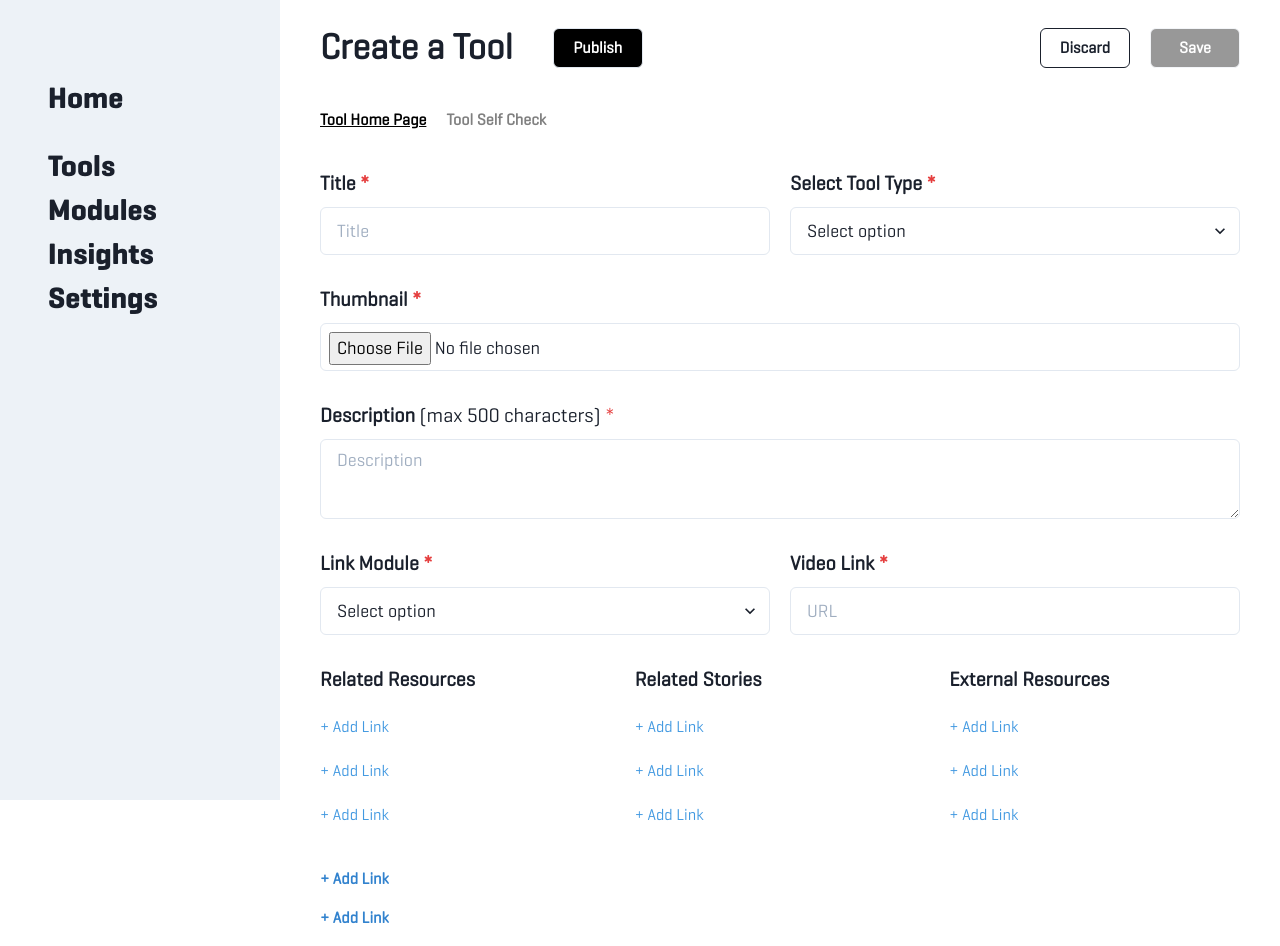
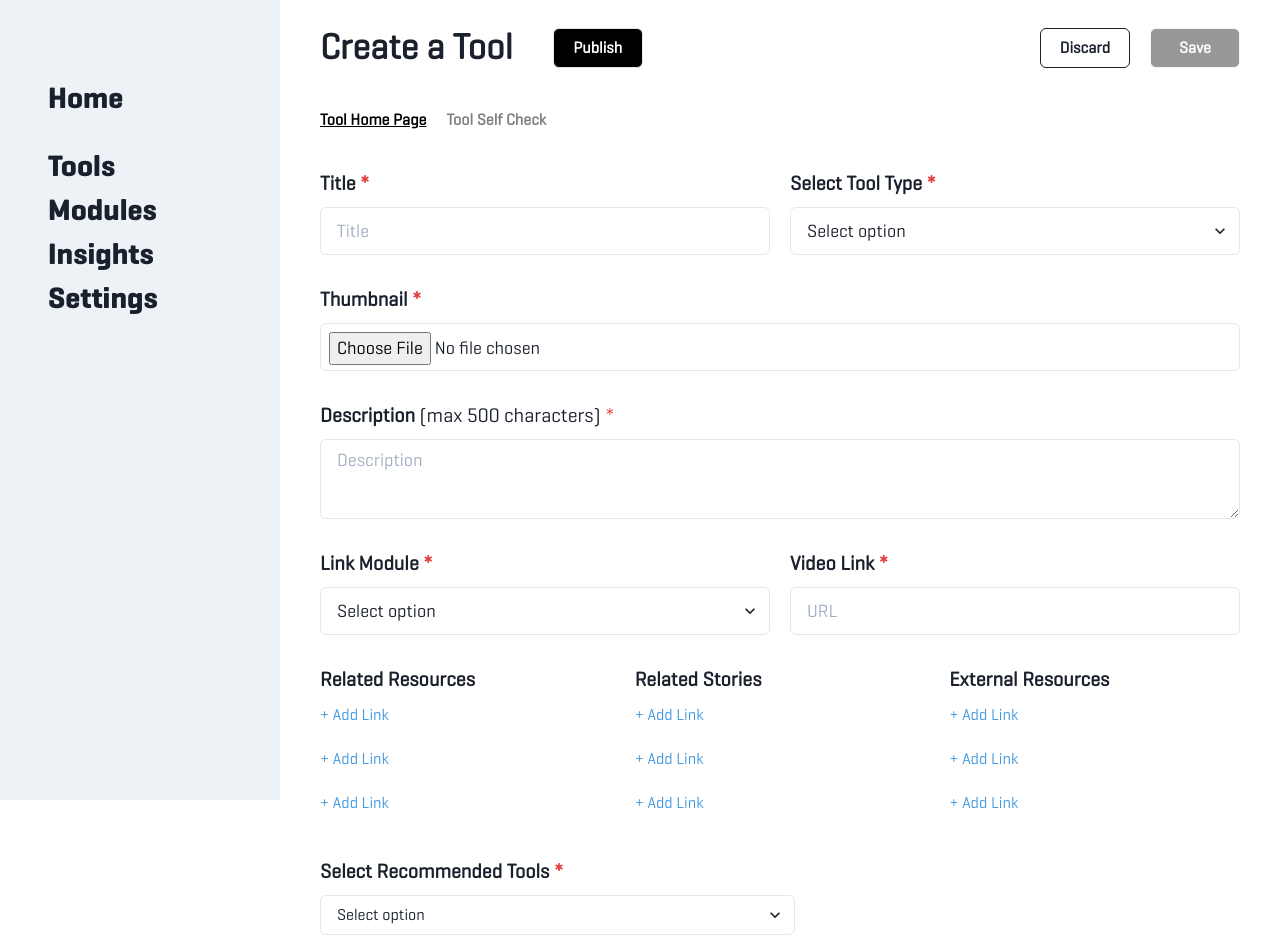
Before and after one commit to uwblueprint/headsupguys, a Next.js app: page /create-a-tool in a window 1280 px wide. Shown: the top 946 px of the page. Built offline with nearby package versions, Linux system fonts and the light colour scheme.

Commit message:
working individual modal links

```diff
--- a/src/components/toolHomePage/index.tsx
+++ b/src/components/toolHomePage/index.tsx
@@ -7,6 +7,8 @@ import {
     Input,
     Button,
     Grid,
+    Text,
+    GridItem,
     Box,
     Link,
     Select,
@@ -38,8 +40,8 @@ export const ToolHomePage: React.FC = ({
     onChangeInput,
     onChangeThumbnail,
 }) => {
-    const { isOpen, onOpen, onClose } = useDisclosure();
     const [openModal, setOpenModal] = useState(false);
+    const [modalIndex, setModalIndex] = useState();
     return (
         <Wrap spacing="30px">
             <WrapItem width={"full"}>
@@ -160,90 +162,35 @@ export const ToolHomePage: React.FC = ({
                     />
                 </FormControl>
             </WrapItem>
-            <Grid templateColumns="repeat(3, 1fr)" width={"full"} gap={6}>
-                <Box>
+            <Grid templateColumns="repeat(3, 1fr)" gap={6}>
+                <GridItem minWidth={0}>
+                    <Wrap>
                         <FormLabel fontSize={20} fontWeight={"bold"} mb={"5"}>
                             Related Resources
                         </FormLabel>
-                    <Wrap>
                         {(relatedResources ?? []).map((choice, index) => (
+                            <>
                                 <WrapItem width={"full"}>
-                                <Link
+                                    <Text
                                         mb={"3"}
                                         color="blue.400"
                                         isTruncated
-                                    maxWidth={150}
+                                        _hover={{ cursor: "pointer" }}
+                                        onClick={() => {
+                                            setModalIndex(index);
+                                            setOpenModal(true);
+                                        }}
                                     >
                                         {`${
                                             relatedResources[index] != ""
                                                 ? relatedResources[index]
                                                 : "+ Add Link"
                                         }`}
-                                </Link>
+                                    </Text>
                                 </WrapItem>
-                        ))}
-                    </Wrap>
-                </Box>
-                <Box>
-                    <FormLabel fontSize={20} fontWeight={"bold"} mb={"5"}>
-                        Related Stories
-                    </FormLabel>
-                    <Wrap>
-                        {(relatedStories ?? []).map((choice, index) => (
-                            <WrapItem width={"full"}>
-                                <Link mb={"3"} color="blue.400" isTruncated>
-                                    {`${
-                                        relatedStories[index] != ""
-                                            ? relatedStories[index]
-                                            : "+ Add Link"
-                                    }`}
-                                </Link>
-                            </WrapItem>
-                        ))}
-                    </Wrap>
-                </Box>
-                <Box>
-                    <FormLabel fontSize={20} fontWeight={"bold"} mb={"5"}>
-                        External Resources
-                    </FormLabel>
-                    <Wrap>
-                        {(externalResources ?? []).map((choice, index) => (
-                            <WrapItem width={"full"}>
-                                <Link mb={"3"} color="blue.400" isTruncated>
-                                    {`${
-                                        externalResources[index] != ""
-                                            ? externalResources[index]
-                                            : "+ Add Link"
-                                    }`}
-                                </Link>
-                            </WrapItem>
-                        ))}
-                    </Wrap>
-                </Box>
-            </Grid>
-            <WrapItem width={"full"}>
-                <FormControl alignSelf={"right"} mr={"5"}>
-                    <Wrap>
-                        {(relatedResources ?? []).map((choice, index) => (
-                            <WrapItem width={"full"}>
-                                <Button
-                                    variant="link"
-                                    mb={"3"}
-                                    colorScheme="blue"
-                                    onClick={onOpen}
-                                    value={index}
-                                    isTruncated
-                                >
-                                    {`${
-                                        relatedResources[index] != ""
-                                            ? relatedResources[index]
-                                            : "+ Add Link"
-                                    }`}
-                                </Button>
                                 <Modal
                                     blockScrollOnMount={false}
-                                    isOpen={isOpen}
-                                    onClose={onClose}
+                                    isOpen={openModal}
                                     motionPreset="slideInBottom"
                                 >
                                     <ModalOverlay />
@@ -254,7 +201,6 @@ export const ToolHomePage: React.FC = ({
                                         >
                                             Add Link
                                         </ModalHeader>
-                                        <ModalCloseButton />
                                         <ModalBody>
                                             <FormControl isRequired>
                                                 <FormLabel
@@ -268,16 +214,6 @@ export const ToolHomePage: React.FC = ({
                                                     size={"lg"}
                                                     id={"linkText" + index}
                                                     placeholder="Text Here"
-                                                    onChange={(e) => {
-                                                        document.getElementById(
-                                                            "linkText" + index,
-                                                        ).value =
-                                                            e.target.value;
-                                                        console.log(
-                                                            choice,
-                                                            index,
-                                                        );
-                                                    }}
                                                     isTruncated
                                                 />
                                             </FormControl>
@@ -293,7 +229,7 @@ export const ToolHomePage: React.FC = ({
                                                     mb={10}
                                                     width={"full"}
                                                     size={"lg"}
-                                                    id={"linkLink" + index}
+                                                    id={"linkLink"}
                                                     placeholder="Link"
                                                     isTruncated
                                                 />
@@ -305,21 +241,25 @@ export const ToolHomePage: React.FC = ({
                                                 colorScheme="black"
                                                 mr={"3"}
                                                 w={100}
-                                                onClick={onClose}
+                                                onClick={() =>
+                                                    setOpenModal(false)
+                                                }
                                             >
                                                 Cancel
                                             </Button>
                                             <Button
-                                                onClick={() =>
+                                                onClick={() => {
+                                                    console.log(index);
+                                                    setOpenModal(false);
                                                     onChangeInput(
                                                         toolId,
                                                         document.getElementById(
                                                             "linkText" + index,
                                                         ).value,
                                                         "relatedResources",
-                                                        0,
-                                                    )
-                                                }
+                                                        modalIndex,
+                                                    );
+                                                }}
                                                 w={100}
                                                 background="black"
                                                 _active={{
@@ -331,11 +271,57 @@ export const ToolHomePage: React.FC = ({
                                         </ModalFooter>
                                     </ModalContent>
                                 </Modal>
+                            </>
+                        ))}
+                    </Wrap>
+                </GridItem>
+                <GridItem minWidth={0}>
+                    <Wrap>
+                        <FormLabel fontSize={20} fontWeight={"bold"} mb={"5"}>
+                            Related Stories
+                        </FormLabel>
+                        {(relatedStories ?? []).map((choice, index) => (
+                            <WrapItem width={"full"}>
+                                <Text
+                                    mb={"3"}
+                                    color="blue.400"
+                                    isTruncated
+                                    _hover={{ cursor: "pointer" }}
+                                >
+                                    {`${
+                                        relatedStories[index] != ""
+                                            ? relatedStories[index]
+                                            : "+ Add Link"
+                                    }`}
+                                </Text>
                             </WrapItem>
                         ))}
                     </Wrap>
-                </FormControl>
+                </GridItem>
+                <GridItem minWidth={0}>
+                    <Wrap>
+                        <FormLabel fontSize={20} fontWeight={"bold"} mb={"5"}>
+                            External Resources
+                        </FormLabel>
+                        {(externalResources ?? []).map((choice, index) => (
+                            <WrapItem width={"full"}>
+                                <Text
+                                    mb={"3"}
+                                    color="blue.400"
+                                    isTruncated
+                                    _hover={{ cursor: "pointer" }}
+                                >
+                                    {`${
+                                        externalResources[index] != ""
+                                            ? externalResources[index]
+                                            : "+ Add Link"
+                                    }`}
+                                </Text>
                             </WrapItem>
+                        ))}
+                    </Wrap>
+                </GridItem>
+            </Grid>
             <WrapItem width={"50%"}>
                 <FormControl isRequired>
                     <FormLabel fontSize={20} fontWeight={"bold"}>
```
Lines whose indentation alone changed are shown as unchanged.
